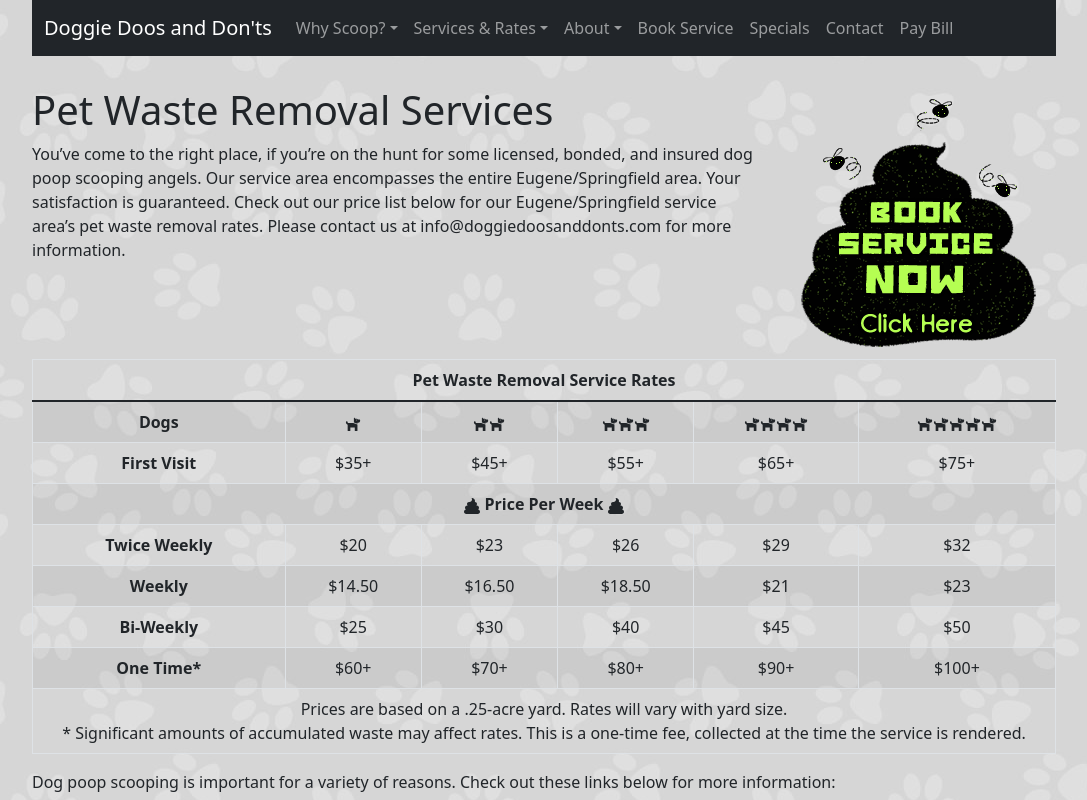
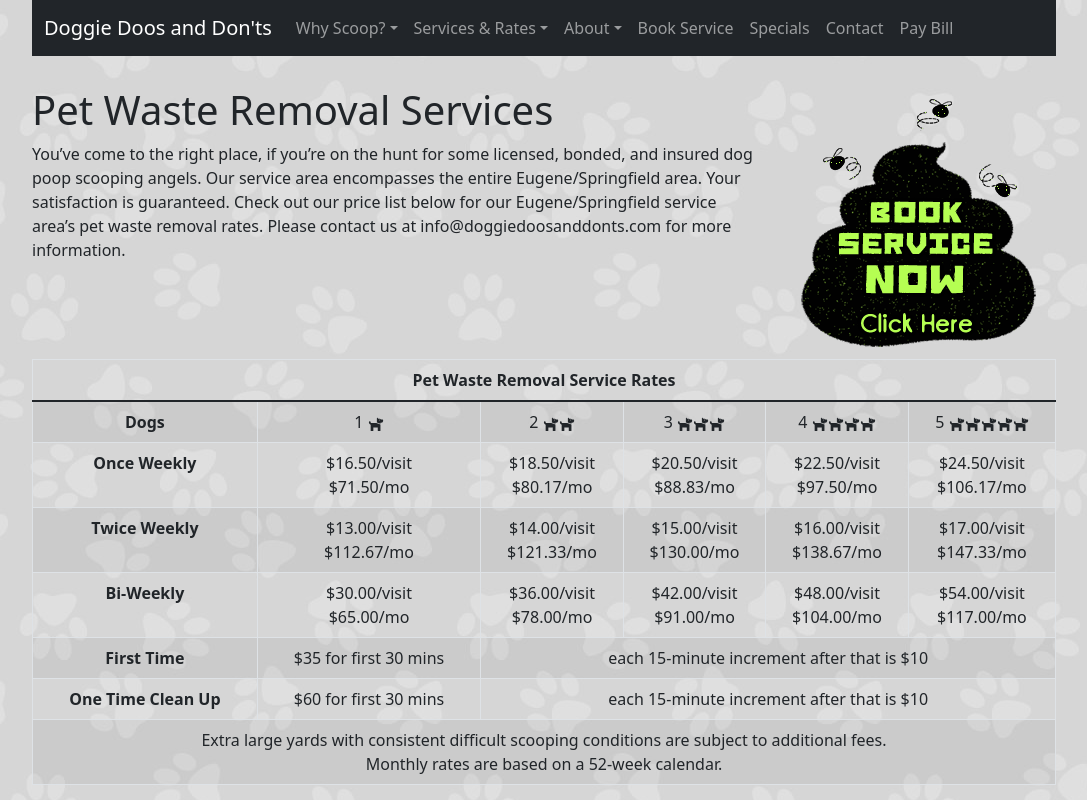
Before and after one commit to websupergirl/doggiedoos, a React (Create React App) app: page /pet-waste-removal in a window 1280 px wide. Shown: the top 800 px of the page, without its empty margins (96-1183 px from the left). Built offline with nearby package versions, Linux system fonts and the light colour scheme.

Commit message:
modify prices and content Dec 2023

```diff
--- a/src/components/WasteTable.js
+++ b/src/components/WasteTable.js
@@ -16,25 +16,25 @@
         <tr>
           <th>Dogs</th>
           <td>
+            1 <FaDog />
+          </td>
+          <td>
+            2 <FaDog />
             <FaDog />
           </td>
           <td>
+            3 <FaDog />
             <FaDog />
             <FaDog />
           </td>
           <td>
+            4 <FaDog />
             <FaDog />
             <FaDog />
             <FaDog />
           </td>
           <td>
-            <FaDog />
-            <FaDog />
-            <FaDog />
-            <FaDog />
-          </td>
-          <td>
-            <FaDog />
+            5 <FaDog />
             <FaDog />
             <FaDog />
             <FaDog />
@@ -42,56 +42,42 @@
           </td>
         </tr>
         <tr>
-          <th>First Visit</th>
-          <td>$35+</td>
-          <td>$45+</td>
-          <td>$55+</td>
-          <td>$65+</td>
-          <td>$75+</td>
-        </tr>
-        <tr>
-          <th colSpan="6">
-            <FaPoop /> Price Per Week <FaPoop />
-          </th>
+          <th>Once Weekly</th>
+          <td>$16.50/visit<br />$71.50/mo</td>
+          <td>$18.50/visit<br />$80.17/mo</td>
+          <td>$20.50/visit<br />$88.83/mo</td>
+          <td>$22.50/visit<br />$97.50/mo</td>
+          <td>$24.50/visit<br />$106.17/mo</td>
         </tr>
         <tr>
           <th>Twice Weekly</th>
-          <td>$20</td>
-          <td>$23</td>
-          <td>$26</td>
-          <td>$29</td>
-          <td>$32</td>
-        </tr>
-        <tr>
-          <th>Weekly</th>
-          <td>$14.50</td>
-          <td>$16.50</td>
-          <td>$18.50</td>
-          <td>$21</td>
-          <td>$23</td>
+          <td>$13.00/visit<br />$112.67/mo</td>
+		  <td>$14.00/visit<br />$121.33/mo</td>
+		  <td>$15.00/visit<br />$130.00/mo</td>
+		  <td>$16.00/visit<br />$138.67/mo</td>
+		  <td>$17.00/visit<br />$147.33/mo</td>
         </tr>
         <tr>
           <th>Bi-Weekly</th>
-          <td>$25</td>
-          <td>$30</td>
-          <td>$40</td>
-          <td>$45</td>
-          <td>$50</td>
+          <td>$30.00/visit<br />$65.00/mo</td>
+		  <td>$36.00/visit<br />$78.00/mo</td>
+		  <td>$42.00/visit<br />$91.00/mo</td>
+		  <td>$48.00/visit<br />$104.00/mo</td>
+		  <td>$54.00/visit<br />$117.00/mo</td>
         </tr>
         <tr>
-          <th>One Time*</th>
-          <td>$60+</td>
-          <td>$70+</td>
-          <td>$80+</td>
-          <td>$90+</td>
-          <td>$100+</td>
+          <th>First Time</th>
+          <td>$35 for first 30 mins</td>
+		  <td colSpan="4">each 15-minute increment after that is $10</td>
+        </tr>
+        <tr>
+          <th>One Time Clean Up</th>
+          <td>$60 for first 30 mins</td>
+		  <td colSpan="4">each 15-minute increment after that is $10</td>
         </tr>
         <tr>
           <td colSpan="6">
-            Prices are based on a .25-acre yard. Rates will vary with yard size.
-            <br />* Significant amounts of accumulated waste may affect rates.
-            This is a one-time fee, collected at the time the service is
-            rendered.
+            Extra large yards with consistent difficult scooping conditions are subject to additional fees.<br />Monthly rates are based on a 52-week calendar.
           </td>
         </tr>
       </tbody>
```
